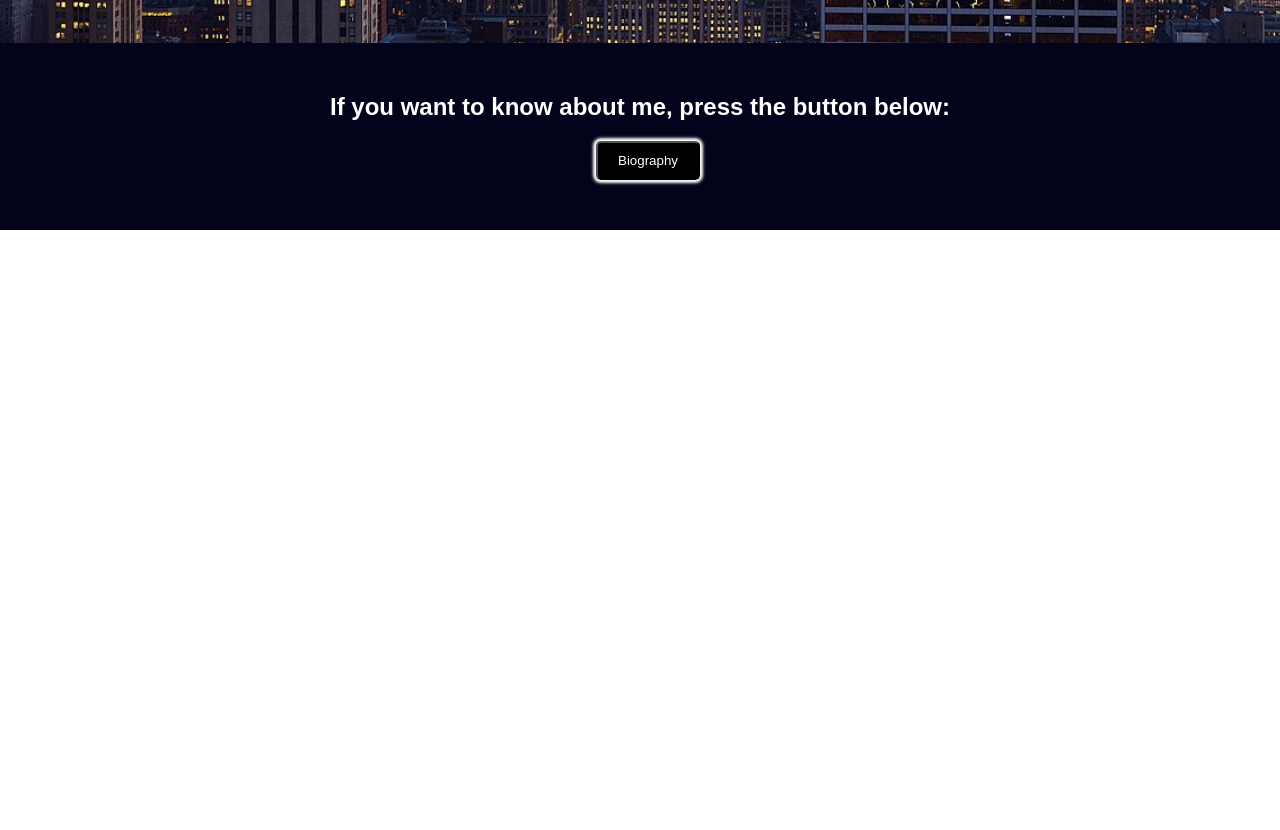
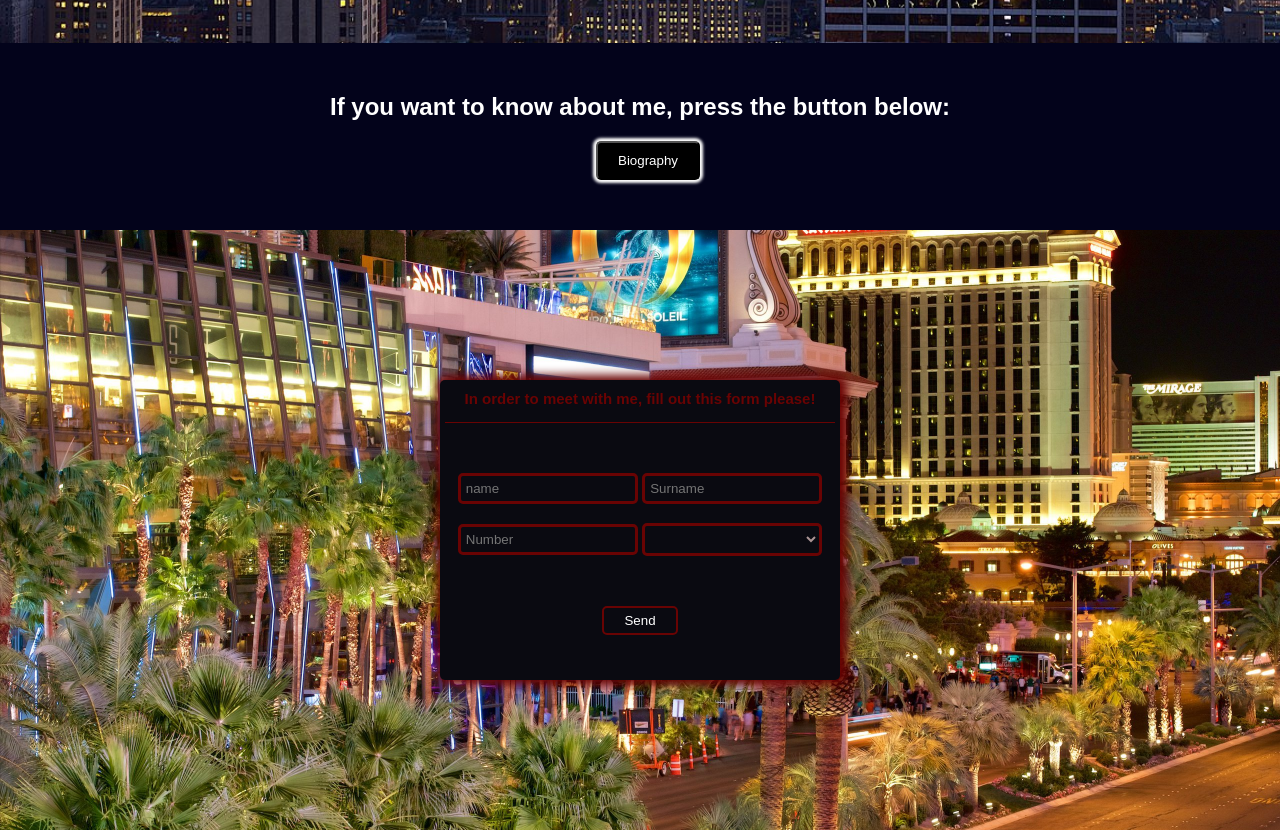
Before and after one commit to Tasadbee/For-class-2, a plain HTML site: page index.html in a window 1280 px wide. Shown: the part 696-1526 px from the top of the page. Before the commit the page ends 926 px from the top, so only its background shows below. Drawn offline with Linux system fonts and the light colour scheme.

Commit message:
new additions

```diff
--- a/css/style.css
+++ b/css/style.css
@@ -213,3 +213,72 @@ body{
     box-shadow: 0px 0px 3px 3px;
 
 }
+.blog{
+    padding: 0;
+    /* height: 400px;     */
+    background-image: url(../img/167520-Las-Vegas-Nevada.jpg);
+    background-size: cover;
+    background-repeat: no-repeat;
+    background-position: 0;
+    padding-top: 150px;
+    padding-bottom: 150px;
+
+}
+.blog__box{
+    width: 400px;
+    height: 300px;
+    background-color: rgb(10, 10, 17);
+    text-align: center;
+    align-items: center;
+    margin: 0 auto;
+    color: rgb(105, 3, 3);
+    border-radius: 5px;
+    box-shadow: 2px 0px 10px 5px;
+    padding: 5px;
+}
+.blog__title{
+    font-size: 15px;
+    color:  rgb(105, 3, 3) ;
+    padding-top: 5px;
+    padding-bottom: 15px;
+    border-bottom: 1px solid  rgb(105, 3, 3) ;
+
+}
+.blog__input__box{
+    margin-top: 30px;
+}
+.blog__input{
+    padding: 5px;
+    border-radius: 5px;
+    border: 3px solid  rgb(105, 3, 3) ;
+    width: 180px;
+    color: rgb(80, 8, 8);
+    margin-top: 20px;
+    background-color: transparent;
+}
+.blog__select{
+    padding: 5px;
+    width: 180px;
+    border-radius: 5px;
+    background-color: transparent;
+    border: 3px solid rgb(105, 3, 3) ;
+    color: rgb(170, 148, 148);
+}
+.blog__btn{
+    margin-top: 50px;
+    padding: 5px 20px;
+    border-radius: 5px;
+    color: white;
+    border: 2px solid rgb(105, 3, 3) ;
+    background-color: transparent;
+    cursor: pointer;
+}
+.blog__btn:hover{
+    background-color: black;
+
+}
+.blog__btn:active{
+    background-color: white;
+    color: black;
+
+}
--- a/index.html
+++ b/index.html
@@ -20,7 +20,7 @@
                         <a class="nav__item__link" href="#">home</a>
                     </li>
                     <li class="nav__list__item">
-                        <a class="nav__item__link nav__item__link1" href="#">about</a>
+                        <a class="nav__item__link nav__item__link1" href="#about">about</a>
                     </li>
                     <li class="nav__list__item">
                         <a class="nav__item__link nav__item__link2" href="#">blog</a>
@@ -58,7 +58,7 @@
             </div>
         </div>
     </section>
-    <section class="about">
+    <section class="about" id="about">
         <div class="container">
             <div class="biography__white">
                 <h2 class="biography__white__title">If you want to know about me, press the button below:</h2>
@@ -87,6 +87,24 @@
             <div class="modal__shadow__simple" onclick="modalClose()"></div>
         </div>
     </section>
+    <section class="blog">
+        <div class="container">
+            <div class="blog__box">
+                <h2 class="blog__title">In order to meet with me, fill out this form please!</h2>
+                <div class="blog__input__box">
+                    <input type="text" placeholder="name" class="blog__input blog__input1">
+                    <input type="text" placeholder="Surname" class="blog__input blog__input2" ><br>
+                    <input type="text" placeholder="Number" class="blog__input blog__input3" >
+                    <select class="blog__select">
+                        <option value="" hidden>Gender</option>
+                        <option value="">Male</option>
+                        <option value="">Female</option>
+                    </select>
+                </div>
+                <button class="blog__btn" onclick="sendReset()">Send</button>
+            </div>
+        </div>
+    </section>
 </body>
 <script src="./js/main.js"></script>
 
--- a/js/main.js
+++ b/js/main.js
@@ -8,6 +8,17 @@ var elNavLink4 = document.querySelector('.nav__item__link4')
 var elModal = document.querySelector('.biography__modal')
 var elBody = document.querySelector('body')
 var elShadow = document.querySelector('.modal__shadow__simple')
+var elBlogInp1 = document.querySelector('.blog__input1')
+var elBlogInp2 = document.querySelector('.blog__input2')
+var elBlogInp3 = document.querySelector('.blog__input3')
+var elBlogSelect = document.querySelector('.blog__select')
+var elBlogTitle = document.querySelector('.blog__title')
+
+
+elBlogSelect.value = '+'
+
+
+// var elBlogInp3 = Number
 
 function left(){
    elList.style.transform = 'translateX(-400px)'
@@ -68,3 +79,13 @@ function modalClose(){
     elBody.style.overflow = 'auto'
 
 }
+function sendReset(){
+    if(elBlogInp1.value == elBlogInp1.value.toLowerCase() && elBlogInp2.value == elBlogInp2.value.toLowerCase()){
+        alert('If you left the informations about you correctly, I will call you soon')
+    }
+
+    elBlogInp1.value = ''
+    elBlogInp2.value = ''
+    elBlogInp3.value = ''
+    elBlogSelect.value = ''
+}
```
Also changed, not shown: img/167520-Las-Vegas-Nevada.jpg (added), img/blue-mosque-istanbul-26022592.webp (added), img/people.jpg (added).
